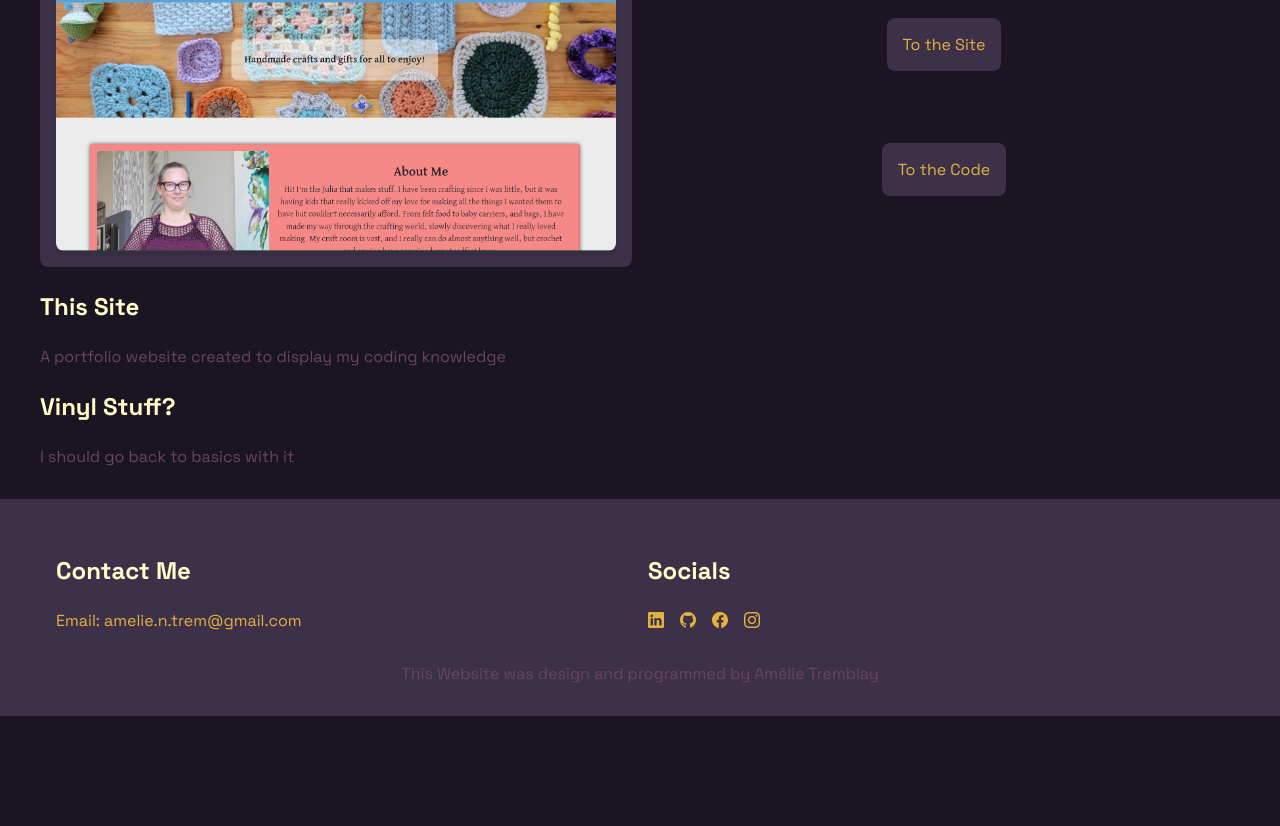
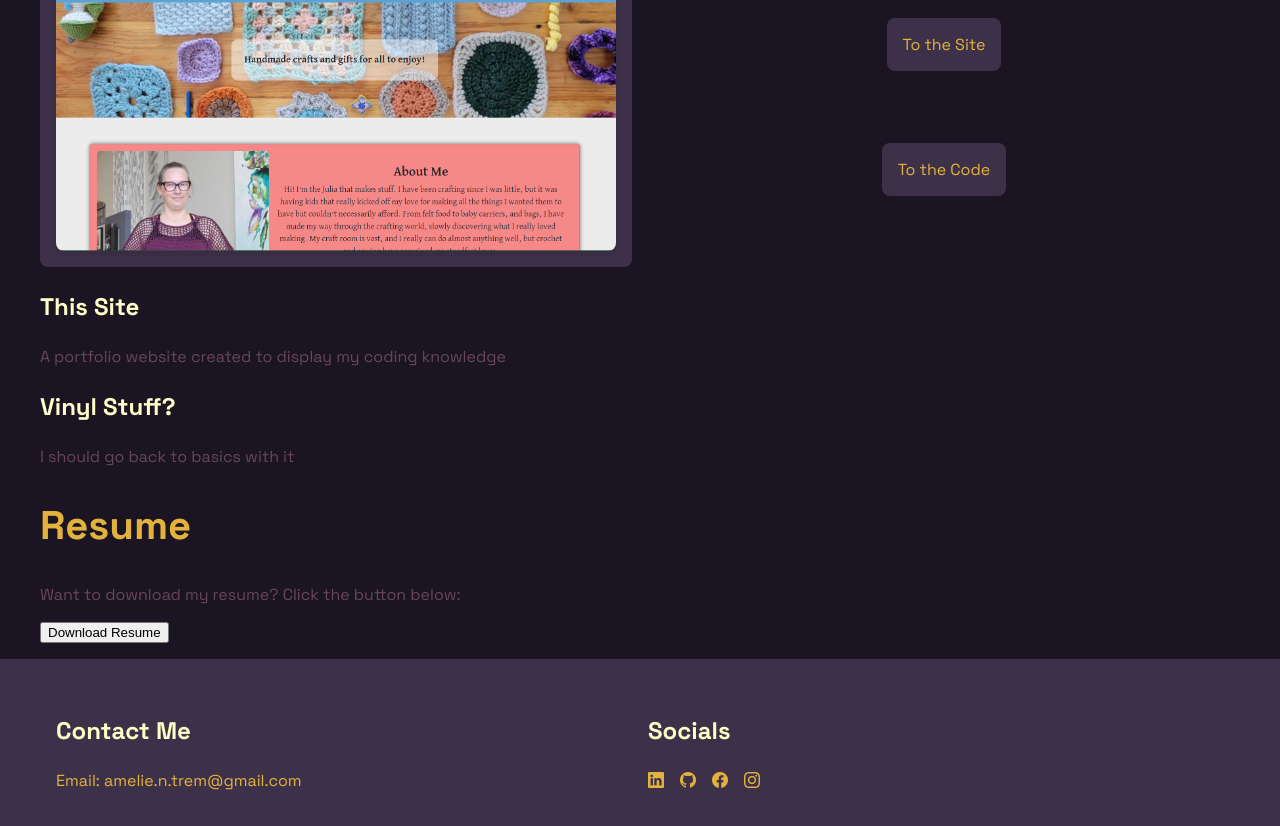
Before and after one commit to Atremblay9/personal-site, a Next.js app: page /projects in a window 1280 px wide. Shown: the part 380-1206 px from the top of the page. Before the commit the page ends 1096 px from the top, so only its background shows below. Built offline with nearby package versions, Linux system fonts and the light colour scheme.

Commit message:
added Resume

```diff
--- a/components/homePage.js
+++ b/components/homePage.js
@@ -3,6 +3,7 @@ import SparkBackground from '@/components/sparkEffect';
 import Grid from '@mui/material/Grid2';
 import ProjectCards from '@/components/projectCards';
 import Skills from '@/components/skills';
+import Resume from '@/components/resume';
 
 export default function HomePage() {
     return (
@@ -18,7 +19,7 @@ export default function HomePage() {
             </Grid>
 
         </Grid>
-
+        <Resume />
         <Grid container spacing={3} style={{margin: '0, auto' }} >
             <Grid size={{xs: 12, sm: 6}} style={{ padding: '1rem' }}>
                 <h3>Overview of Me </h3>
--- /dev/null
+++ b/components/resume.js
@@ -0,0 +1,15 @@
+import React from 'react';
+import ResumeDownloadButton from '../components/resumeDownloadButton';
+
+export default function Resume() {
+    return (
+        <div style={{ marginTop: '2rem' }}>
+            <h2>Resume</h2>
+            <p>Want to download my resume? Click the button below:</p>
+            <ResumeDownloadButton
+                fileUrl="Resume.pdf"
+                fileName="Amélie_Tremblay_Resume.pdf"
+            />
+        </div>
+    );
+}
--- /dev/null
+++ b/components/resumeDownloadButton.js
@@ -0,0 +1,20 @@
+import React from 'react';
+
+export default function ResumeDownloadButton({ fileUrl, fileName }) {
+    const handleDownload = () => {
+        // Create an anchor element and trigger the download
+        const link = document.createElement('a');
+        link.href = fileUrl;
+        link.download = fileName;
+        link.click();
+    };
+
+    return (
+        <button
+            onClick={handleDownload}
+            className="resume-download-button"
+        >
+            Download Resume
+        </button>
+    );
+}
--- a/pages/about.js
+++ b/pages/about.js
@@ -1,6 +1,7 @@
 import NavBar from "@/components/navBar";
 import HomePage from "@/components/homePage";
 import SparkBackground from "@/components/sparkEffect";
+import Resume from "@/components/resume";
 
 export default function Home() {
   return (
@@ -22,8 +23,9 @@ export default function Home() {
 
         <h3>ASL and Deaf Culture Studies Certificate</h3>
         <p>Vancouver Community College - 2021</p>
+        <Resume />
+      </div>
 
-      </div>
       </SparkBackground>
     </div>
   );
--- a/pages/contact.js
+++ b/pages/contact.js
@@ -2,7 +2,7 @@ import NavBar from "@/components/navBar";
 import Footer from "@/components/footer";
 import SparkBackground from "@/components/sparkEffect";
 import Grid from '@mui/material/Grid2';
-
+import Resume from "@/components/resume";
 
 export default function Home() {
   return (
@@ -33,7 +33,9 @@ export default function Home() {
                 <button type="submit" className="submit-button">Submit</button>
 
             </form>
+            <Resume />
         </div>
+
       </SparkBackground>
       <Footer />
     </div>
--- a/pages/projects.js
+++ b/pages/projects.js
@@ -3,6 +3,7 @@ import Footer from "@/components/footer";
 import SparkBackground from "@/components/sparkEffect";
 
 import ProjectCards from '@/components/projectCards';
+import Resume from "@/components/resume";
 
 export default function Home() {
   return (
@@ -12,7 +13,9 @@ export default function Home() {
         <div class="content">
           <h2>Projects</h2>
           <ProjectCards />
+          <Resume />
         </div>
+
       </SparkBackground>
       <Footer />
     </div>
--- a/styles/globals.css
+++ b/styles/globals.css
@@ -48,7 +48,7 @@ p {
 }
 
 .NavBar {
-  padding: 1rem;
+  padding: 0.5rem;
   background-color: var(--foreground);
 }
 
@@ -130,7 +130,7 @@ p {
 }
 
 .footer {
-  padding: 1rem;
+  padding: 0.5rem;
   background-color: var(--foreground);
   text-align: center;
 }
@@ -172,6 +172,9 @@ p {
   .factDetails{
     font-size: 0.8rem;
   }
+  .NavBar {
+    padding: 1rem;
+  }
   .NavBar a{
     font-size: 1rem;
   }
@@ -183,6 +186,7 @@ p {
   }
   .footer{
     text-align: left;
+    padding: 1rem;
   }
   .socials{
     justify-content: flex-start;
```
